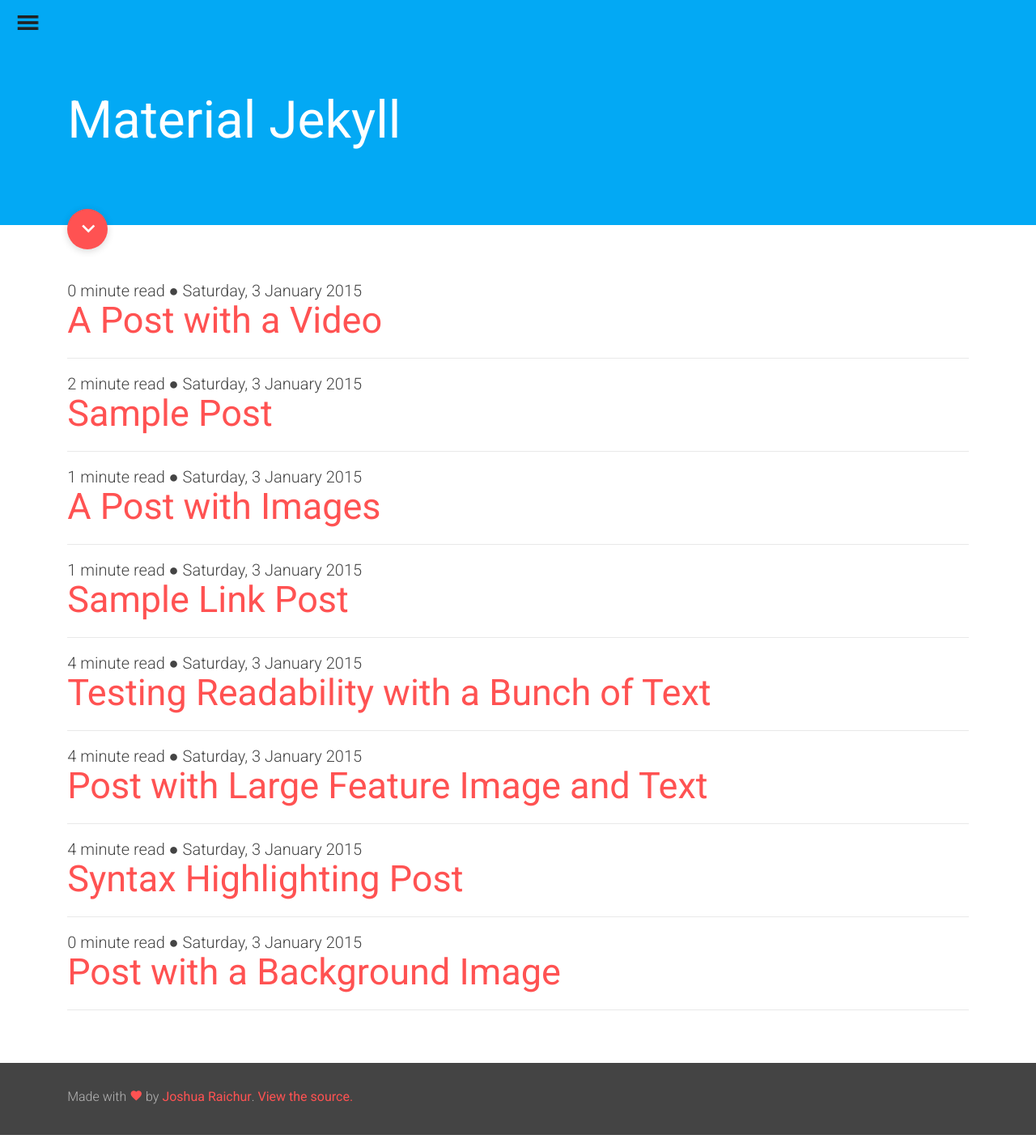
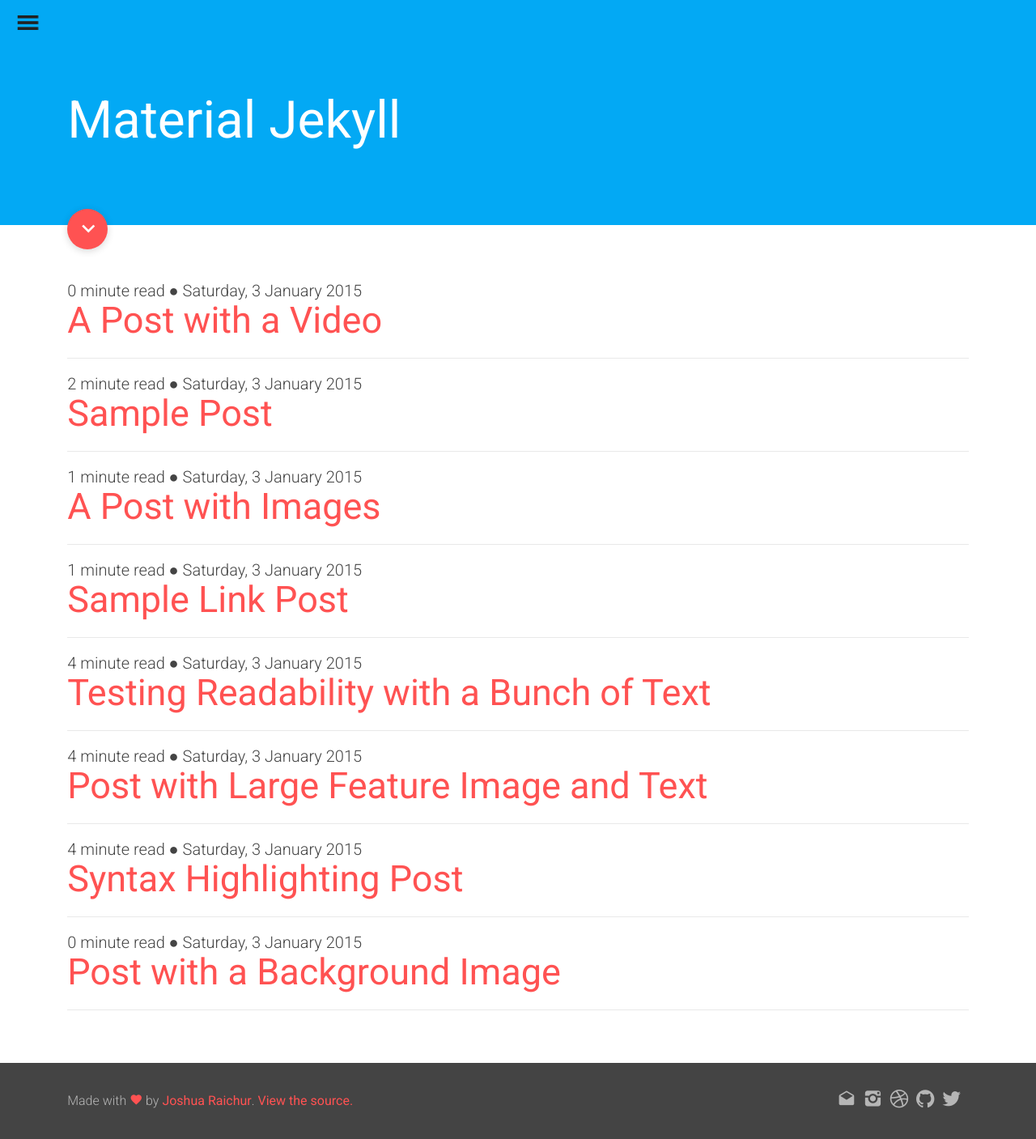
Before and after one commit to raichur/material-jekyll, a Jekyll site: the page built from index.html, in a window 1280 px wide. Shown: the whole page at 81% size. Built offline with Jekyll 4.4.1, drawn with Linux system fonts in a browser that asks for light colours; nearby versions of some CDN libraries.

Commit message:
footer social links

```diff
--- a/_assets/_sass/_layout.scss
+++ b/_assets/_sass/_layout.scss
@@ -157,7 +157,7 @@
 }
 .nav-hide {
   transition: all ease .15s;
-  top: -30px;
+  top: -40px;
 }
 nav {
   transition: all ease .2s;
@@ -254,6 +254,14 @@
 
 
 /**
+* Post list
+*/
+#previous_link, #next_link {
+  visibility: hidden;
+}
+
+
+/**
 * Footer
 */
 footer {
@@ -265,6 +273,27 @@
     transition: .2s all ease;
     &:hover {
       color: $textPrimaryColor;
+    }
+  }
+  p {
+    padding-top: 10px;
+  }
+  .social {
+    margin-bottom: -5px;
+    list-style: none;
+    li {
+      display: block;
+      font-size: 1.4rem;
+      a {
+        margin-right: 10px;
+        float: right;
+        span {
+          color: $dividerColor;
+        }
+        &:hover span {
+          color: $textPrimaryColor;
+        }
+      }
     }
   }
 }
--- a/_config.yml
+++ b/_config.yml
@@ -9,6 +9,9 @@
 # Social usernames
 twitter_username: JoshuaRaichur
 github_username:  raichur
+dribbble_username: geek
+instagram_username: xpl.ore
+email: hello@joshuaraichur.com
 
 # Build settings
 markdown: kramdown
--- a/_includes/footer.html
+++ b/_includes/footer.html
@@ -1,4 +1,11 @@
 <footer>
+  <ul class="social">
+  {% if site.twitter_username %}<li><a href="http://twitter.com/{{ site.twitter_username }}"><span class="icon-twitter"></span></a></li>{% endif %}
+  {% if site.github_username %}<li><a href="http://github.com/{{ site.github_username }}"><span class="icon-github"></span></a></li>{% endif %}
+  {% if site.dribbble_username %}<li><a href="http://dribbble.com/{{ site.dribbble_username }}"><span class="icon-dribbble"></span></a></li>{% endif %}
+  {% if site.instagram_username %}<li><a href="http://instagram.com/{{ site.instagram_username }}"><span class="icon-instagram"></span></a></li>{% endif %}
+  {% if site.email %}<li><a href="mailto:{{ site.email }}"><span class="icon-drafts"></span></a></li>{% endif %}
+  </ul>
   <p>{{ site.footer_text }}</p>
 </footer>
 
--- a/_includes/header.html
+++ b/_includes/header.html
@@ -12,6 +12,7 @@
 </nav>
 
 <ul class="list">
+  <li><a href="{{ site.baseurl }}/">Home</a></li>
   {% assign pages = site.pages | sort:"url" %}
   {% for p in pages order:ascending %}{% if p.is_in_nav == true %}<li><a {% if p.url == page.url %}class="active"{% endif %} href="{{ site.baseurl }}{{ p.url }}">{{ p.title }}</a></li>
   {% endif %}{% endfor %}
```
Also changed, not shown: _assets/js/main.js.
